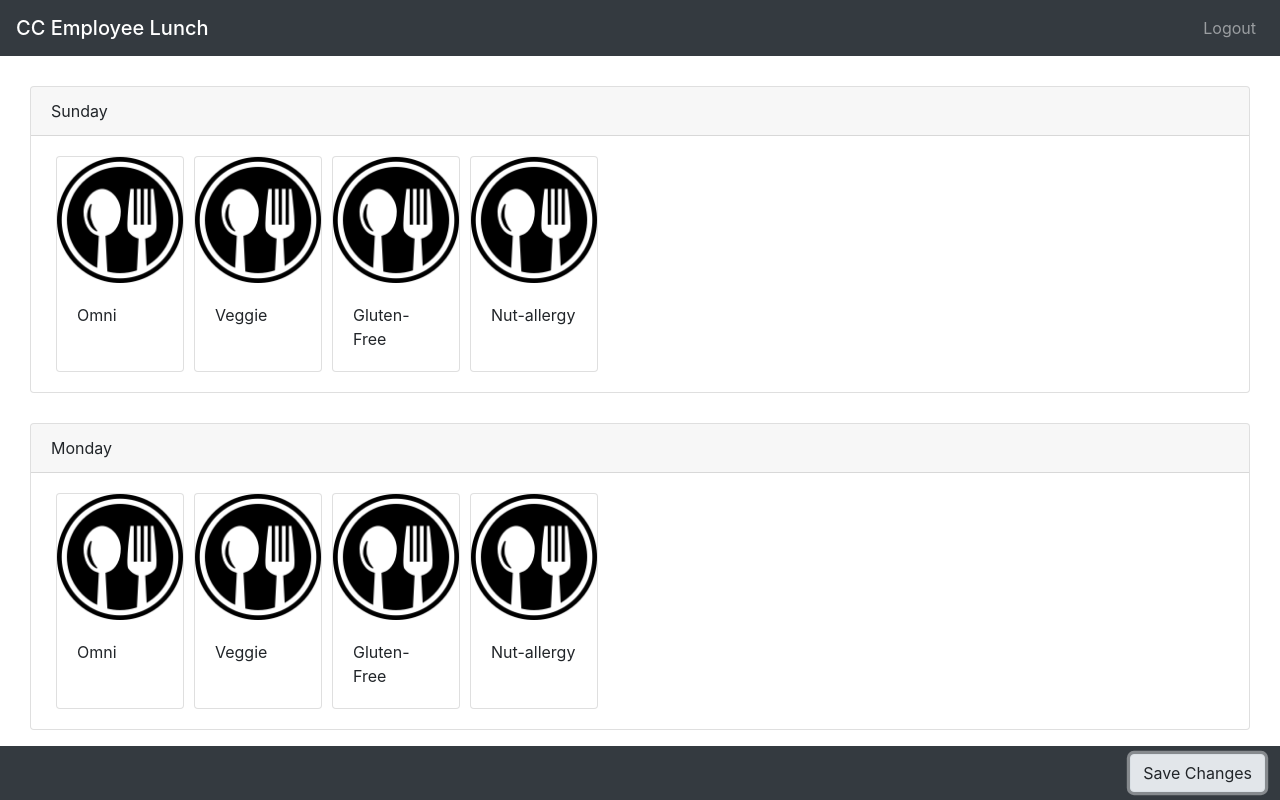
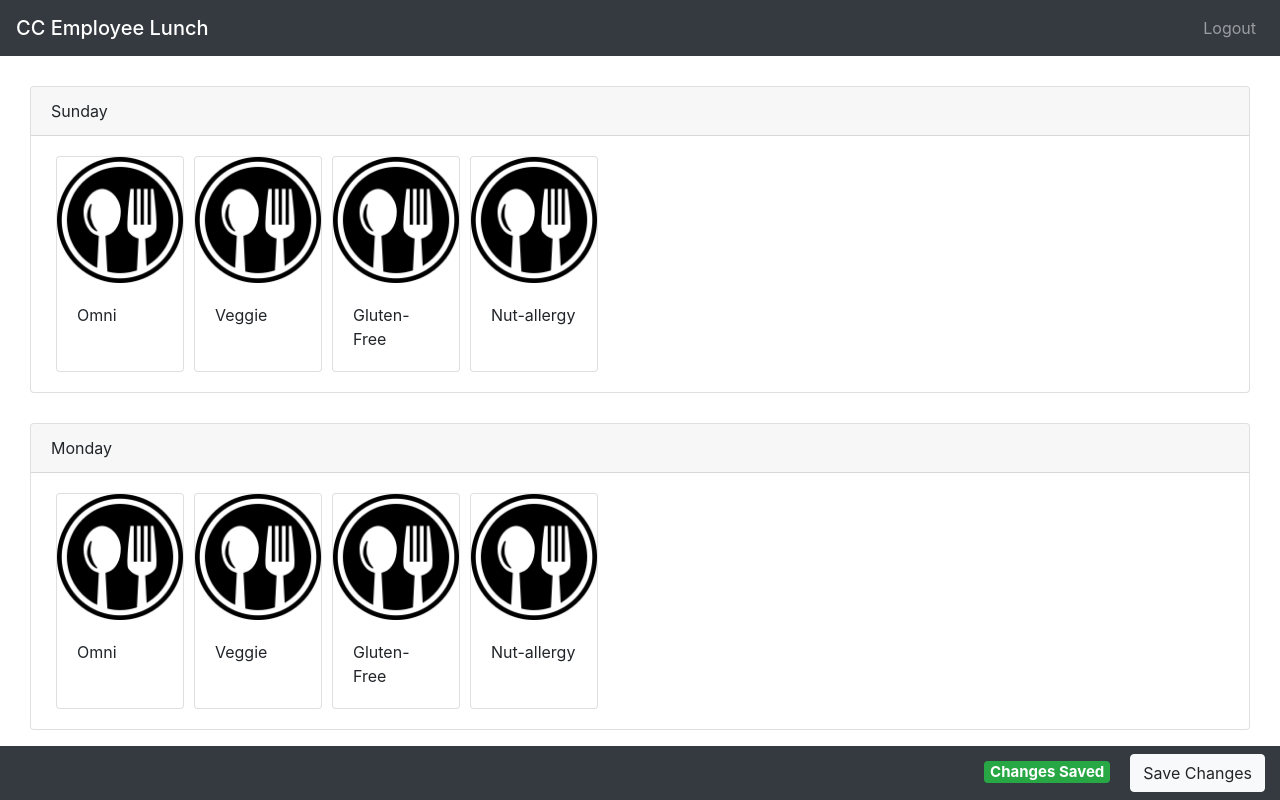
Before and after one commit to gballesteros10/cc-lunch-frontend, a React (Create React App) app: page / in a window 1280 px wide. Both pictures are taken after a click on the button "Save Changes". Shown: the top 800 px of the page. Built offline with nearby package versions, Linux system fonts and the light colour scheme; no server answers.

Commit message:
some UX. cleanup.

```diff
--- a/src/App.tsx
+++ b/src/App.tsx
@@ -1,6 +1,6 @@
 import React, { Component } from 'react';
 import { BrowserRouter, Route } from 'react-router-dom';
-// import './App.css';
+import './App.css';
 
 import UserLogin from './components/user/UserLogin';
 import Home from './components/Home';
--- a/src/api/LunchOrderAPI.ts
+++ b/src/api/LunchOrderAPI.ts
@@ -23,7 +23,7 @@ export const CreateLunchOrder = (option_id: string | null, day: number) => {
         user_id: GetUserID()
     }
 
-    fetch(`${APIURI}/${moduleName}`, {
+    return fetch(`${APIURI}/${moduleName}`, {
         method: 'POST',
         headers: new Headers(),
         body: JSON.stringify(lunchOrder)
--- a/src/components/Home.tsx
+++ b/src/components/Home.tsx
@@ -2,6 +2,7 @@ import React, { Component } from 'react';
 
 import EmployeeView from './employee/EmployeeView';
 import EmployerTableView from './employer/EmployerTableView';
+import Loader from './Loader';
 import { IsUserAdmin } from '../api/UserAPI';
 
 interface IState {
@@ -24,14 +25,7 @@ class Home extends Component<{}, IState> {
 
     render() {
         if (this.state.isAdmin === undefined) {
-            return (
-                // TODO: move to new file Loader.tsx
-                <div className="d-flex justify-content-center" style={{ marginTop: "30px" }}>
-                    <div className="spinner-border" role="status">
-                        <span className="sr-only">Loading...</span>
-                    </div>
-                </div>
-            );
+            return <Loader />;
         }
 
         if (this.state.isAdmin) {
--- /dev/null
+++ b/src/components/Loader.tsx
@@ -0,0 +1,13 @@
+import React from 'react';
+
+const Loader = () => {
+    return (
+        <div className="d-flex justify-content-center" style={{ marginTop: "30px" }}>
+            <div className="spinner-border" role="status">
+                <span className="sr-only">Loading...</span>
+            </div>
+        </div>
+    );
+};
+
+export default Loader;
--- a/src/components/employee/EmployeeLunchOption.tsx
+++ b/src/components/employee/EmployeeLunchOption.tsx
@@ -16,7 +16,7 @@ class EmployeeLunchOption extends Component<IProps, {}> {
         return (
             <div className={`card ${this.props.isSelected ? ' text-white bg-secondary' : ''}`} style={{ width: "8rem", margin: "0px 5px", cursor: "pointer" }}
                 onClick={() => this.props.setSelected(this.props.day, this.props.option.id)}>
-                <img className="card-img-top" src={LunchLogo} alt="Card image cap" />
+                <img className="card-img-top" src={LunchLogo} alt="Upload lunch option image..." />
                 <div className="card-body">
                     <p className="card-text">{this.props.option.name}</p>
                 </div>
--- a/src/components/employee/EmployeeView.tsx
+++ b/src/components/employee/EmployeeView.tsx
@@ -10,6 +10,8 @@ import Navigation from '../Navigation';
 
 interface IState {
     selectedOptions: (string | null)[];
+    isSaved: boolean;
+    isSaving: boolean;
 }
 
 class EmployeeView extends Component<{}, IState> {
@@ -18,7 +20,9 @@ class EmployeeView extends Component<{}, IState> {
         super(props);
 
         this.state = {
-            selectedOptions: [null, null, null, null, null, null, null]
+            selectedOptions: [null, null, null, null, null, null, null],
+            isSaved: false,
+            isSaving: false
         };
     }
 
@@ -41,18 +45,24 @@ class EmployeeView extends Component<{}, IState> {
         const newSelected = [...this.state.selectedOptions];
         newSelected[day] = newSelected[day] !== option ? option : null;
         this.setState({
-            selectedOptions: newSelected
+            selectedOptions: newSelected,
+            isSaved: false
         });
     }
 
     saveChanges = () => {
+        this.setState({ isSaving: true });
+        const savePromises: Promise<any>[] = [];
         Days.forEach(day => {
-            console.log(this.state.selectedOptions[day.id]);
-            CreateLunchOrder(
-                this.state.selectedOptions[day.id],
-                day.id
+            savePromises.push(
+                CreateLunchOrder(
+                    this.state.selectedOptions[day.id],
+                    day.id
+                )
             );
-        })
+        });
+
+        Promise.all(savePromises).then(() => this.setState({ isSaved: true, isSaving: false }))
     }
 
     render() {
@@ -66,7 +76,17 @@ class EmployeeView extends Component<{}, IState> {
                         setSelected={this.setSelected} />)}
 
                 <div className="footer fixed-bottom bg-dark" style={{ padding: "8px 15px", textAlign: "right" }}>
-                    <button className="btn btn-light" onClick={this.saveChanges}>Save Changes</button>
+                    {this.state.isSaved && (
+                        <h5 style={{ display: "inline", marginRight: "20px" }}>
+                            <span className="badge badge-success text-white" data-toggle="tooltip">Changes Saved</span>
+                        </h5>
+                    )}
+
+                    <button className="btn btn-light"
+                        onClick={this.saveChanges}
+                        disabled={this.state.isSaving}>
+                        Save Changes
+                    </button>
                 </div>
             </div>
         );
--- a/src/components/employer/EmployerTableView.tsx
+++ b/src/components/employer/EmployerTableView.tsx
@@ -71,7 +71,7 @@ class EmployerTableView extends Component<{}, IState> {
 
                                 console.log(optionSummary);
 
-                                return (<tr>
+                                return (<tr key={option.id}>
                                     <th scope="row">{option.name}</th>
                                     {Days.map(day => <td key={`${option.id}_${day.id}`}>{optionSummary[day.id]}</td>)}
                                 </tr>);
```
Also changed, not shown: src/setupTests.js (deleted, +0 -5 lines), 1 other file (tests, documents, lock files or other folders).
